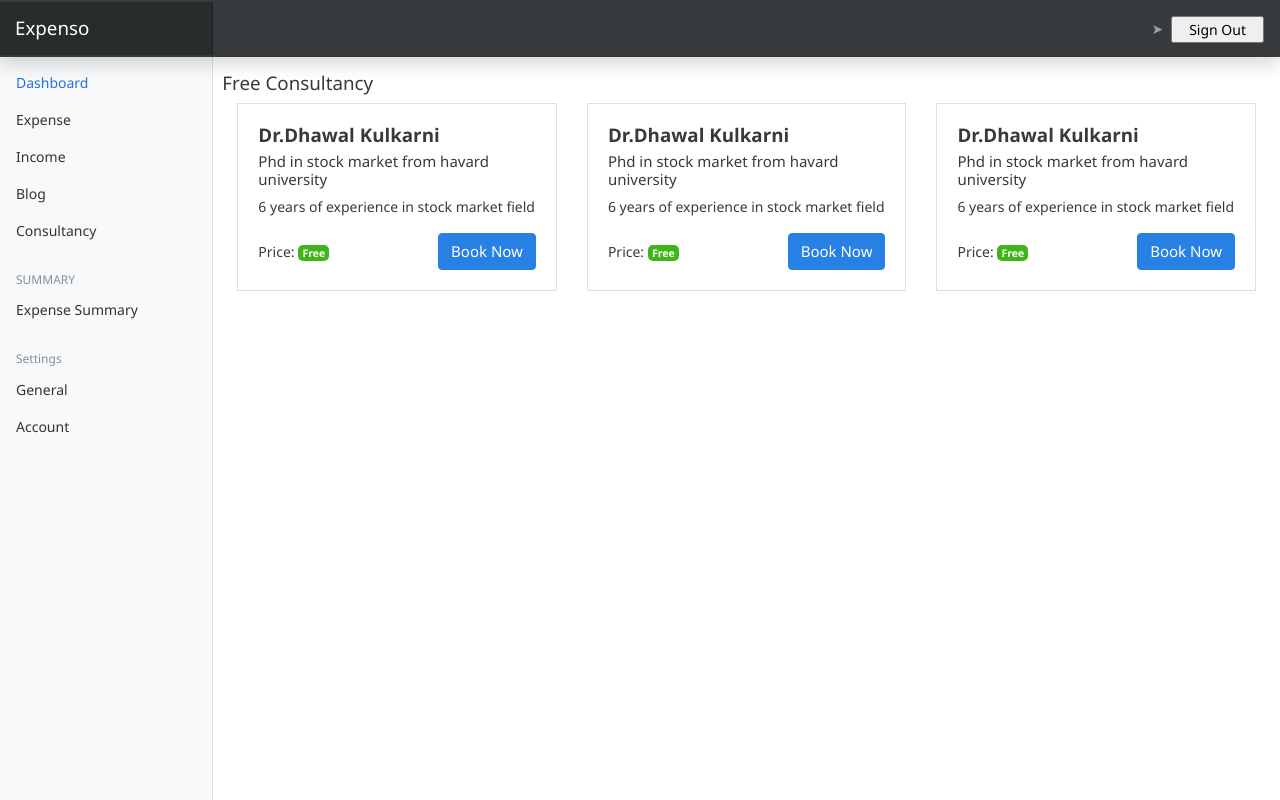
After one commit to Riti03/Income_Expense_Website, a Django app: page /consultancy/consulting-page/ in a window 1280 px wide. The commit adds this page. Run offline with Django 3.2, Linux system fonts and the light colour scheme; some libraries are stand-ins or nearby versions.

Commit message:
consultancy part is running.Final design of free consultancy id not done which will be pasted as paid consultancy

```diff
--- a/expensewebsite/expensewebsite/urls.py
+++ b/expensewebsite/expensewebsite/urls.py
@@ -23,6 +23,8 @@ urlpatterns = [
     path('income/', include('userincome.urls')),
 
     path('blog/', include('userincome.urls')),
+    path('consultancy/', include('userincome.urls')),
+
 
     path('admin/', admin.site.urls),
 
--- /dev/null
+++ b/expensewebsite/templates/income/consilting.html
@@ -0,0 +1,59 @@
+{% extends 'base.html' %}
+{% load static %}
+
+{% block content %}
+<div class="container mt-4">
+    <div class="row">
+        <div class="row">
+            <h5 class="d-inline">Free Consultancy</h5>
+        </div>
+        <div class="row">
+            <div class="col-4">
+                <div class="card">
+                    <div class="card-body">
+                      <h5 class="card-title" style="font-weight: 600;">Dr.Dhawal Kulkarni</h5>
+                      <h6 class="card-subtitle mb-2">Phd in stock market from havard university</h6>
+                      <p class="card-text">6 years of experience in stock market field </p>
+                      <div class="d-flex justify-content-between align-items-center">
+                        <span>Price: <span class="badge badge-success" style="border-radius: 5px;">Free</span></span>
+                        <a href="#" class="btn btn-primary float-right rounded">Book Now</a>
+                      </div>
+                    </div>
+                </div>
+            </div>
+            <div class="col-4">
+                <div class="card">
+                    <div class="card-body">
+                      <h5 class="card-title" style="font-weight: 600;">Dr.Dhawal Kulkarni</h5>
+                      <h6 class="card-subtitle mb-2">Phd in stock market from havard university</h6>
+                      <p class="card-text">6 years of experience in stock market field </p>
+                      <div class="d-flex justify-content-between align-items-center">
+                        <span>Price: <span class="badge badge-success" style="border-radius: 5px;">Free</span></span>
+                        <a href="#" class="btn btn-primary float-right rounded">Book Now</a>
+                      </div>
+                    </div>
+                </div>
+            </div>
+            <div class="col-4">
+                <div class="card">
+                    <div class="card-body">
+                      <h5 class="card-title" style="font-weight: 600;">Dr.Dhawal Kulkarni</h5>
+                      <h6 class="card-subtitle mb-2">Phd in stock market from havard university</h6>
+                      <p class="card-text">6 years of experience in stock market field </p>
+                      <div class="d-flex justify-content-between align-items-center">
+                        <span>Price: <span class="badge badge-success" style="border-radius: 5px;">Free</span></span>
+                        <a href="#" class="btn btn-primary float-right rounded">Book Now</a>
+                      </div>
+                    </div>
+                </div>
+            </div>
+        </div>
+
+    </div>
+
+</div>
+
+<script src="{%static 'js/searchIncome.js'%}"></script>
+
+
+{% endblock %}
--- a/expensewebsite/templates/partials/_sidebar.html
+++ b/expensewebsite/templates/partials/_sidebar.html
@@ -25,6 +25,12 @@
             <a class="nav-link" href="/blog/blog-page">
               <span data-feather="file" class="align-text-bottom"></span>
               Blog
+            </a>
+          </li>
+          <li class="nav-item">
+            <a class="nav-link" href="/consultancy/consulting-page">
+              <span data-feather="file" class="align-text-bottom"></span>
+              Consultancy
             </a>
           </li>
       </ul>
--- a/expensewebsite/userincome/urls.py
+++ b/expensewebsite/userincome/urls.py
@@ -12,6 +12,9 @@ urlpatterns = [
 
     path('blog-page/',views.blog_page,name='blog_page'),
 
+    path('consulting-page/',views.consulting_page,name='consulting_page'),
+
+
     path('search-income', csrf_exempt(views.search_income),name="search_income"),
 
 ]
--- a/expensewebsite/userincome/views.py
+++ b/expensewebsite/userincome/views.py
@@ -119,3 +119,7 @@ def delete_income(request, id):
 
 def blog_page(request):
     return render(request, 'income/blog.html')
+
+
+def consulting_page(request):
+    return render(request,'income/consilting.html')
```
